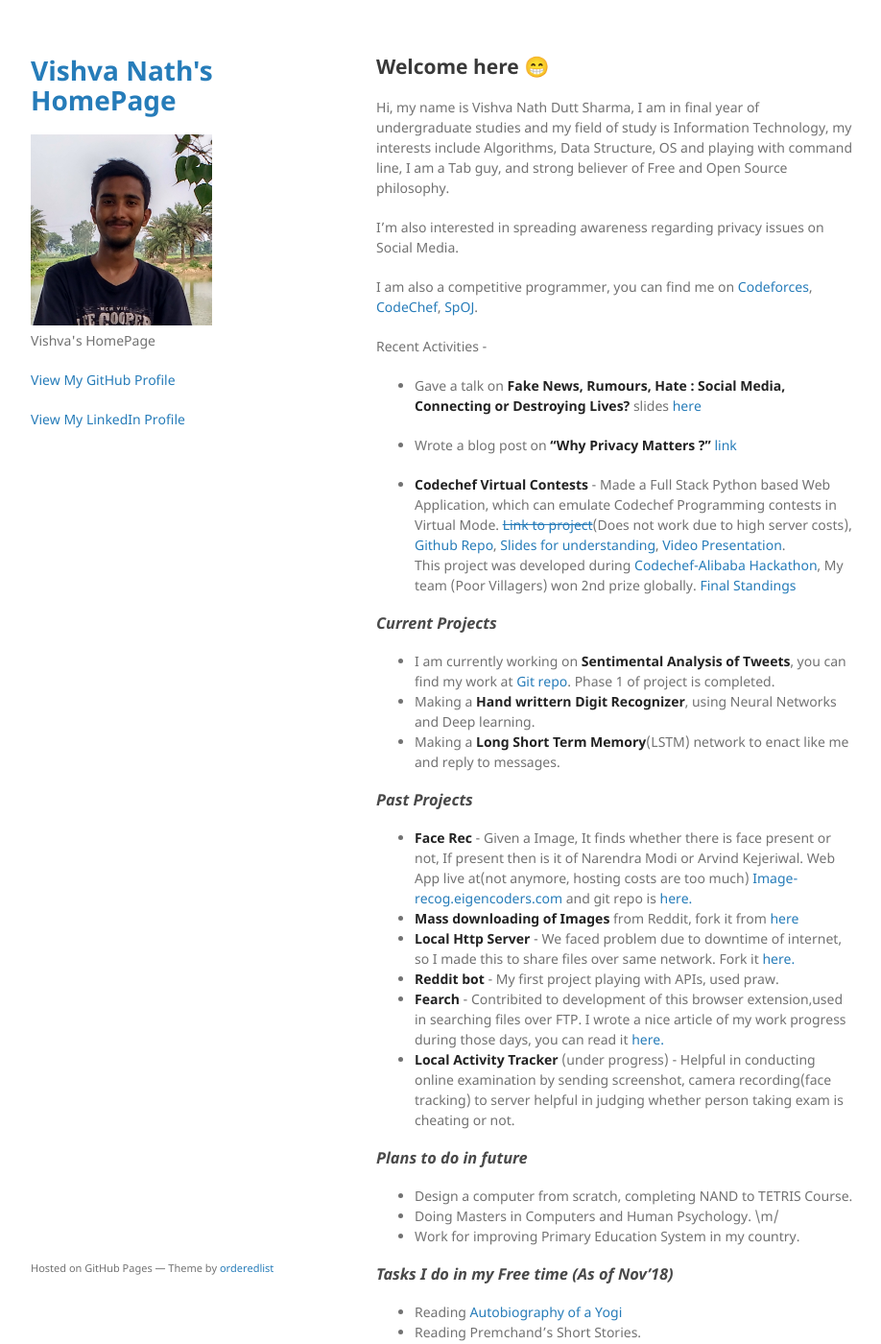
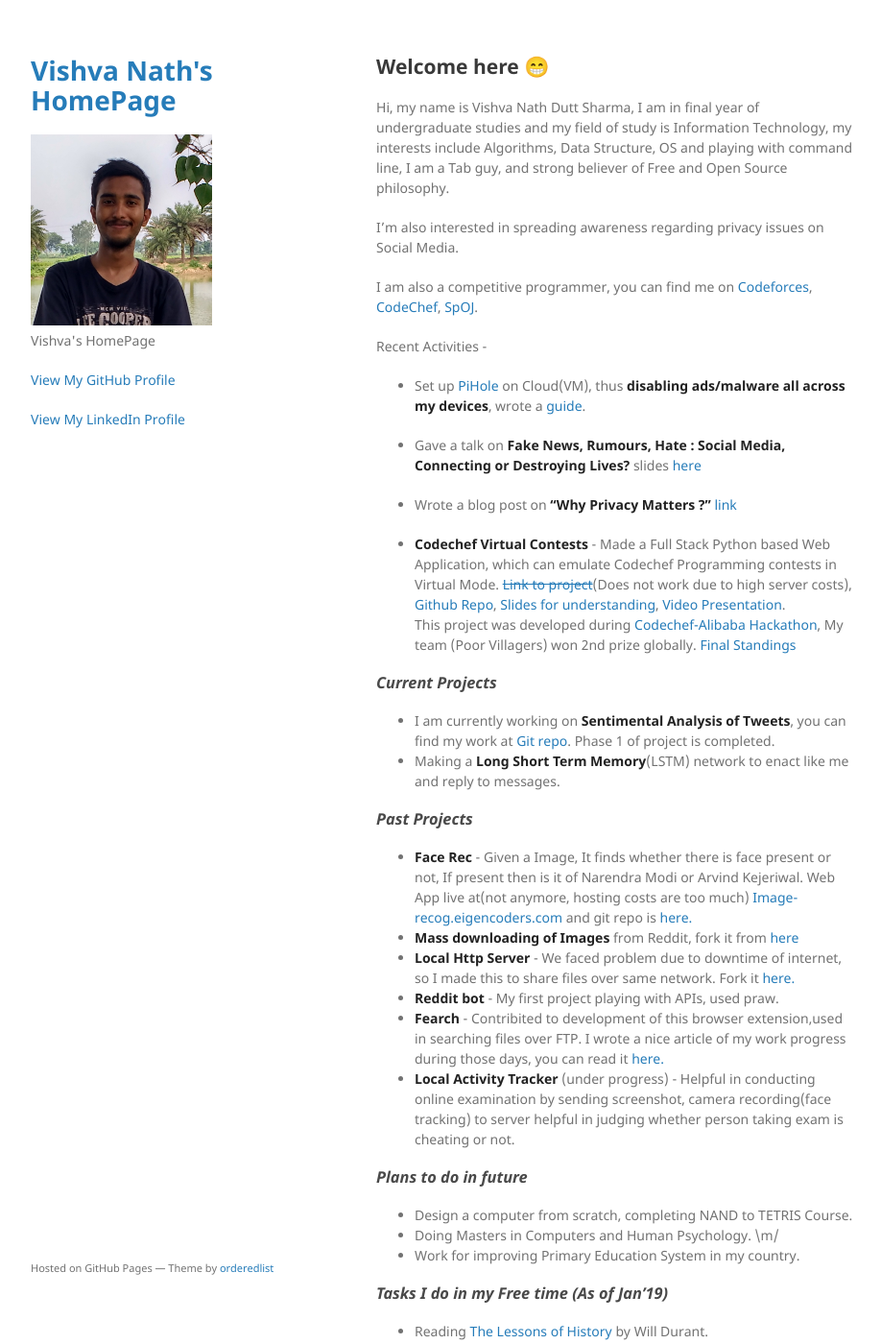
Before and after one commit to vishvanath45/vishvanath45.github.io, a Jekyll site: the page built from index.md, in a window 1280 px wide and 1400 px high. Shown: the whole window at 96% size, without its empty margins (178-1096 px from the left). Built offline with Jekyll 4.4.1, drawn with Linux system fonts in a browser that asks for light colours; our own code applies the rules of GitHub Pages for plain Markdown files; some of the changed text lies outside the part shown.

Commit message:
Add Pi-Hole and other updates.

```diff
--- a/index.md
+++ b/index.md
@@ -7,6 +7,8 @@ I'm also interested in spreading awareness regarding privacy issues on Social Me
 I am also a competitive programmer, you can find me on [Codeforces](http://codeforces.com/profile/v_ns), [CodeChef](https://www.codechef.com/users/v_ns), [SpOJ](http://www.spoj.com/users/v_ns/).
 
 Recent Activities -
+- Set up [PiHole](https://pi-hole.net/) on Cloud(VM), thus **disabling ads/malware all across my devices**, wrote a [guide](https://gist.github.com/vishvanath45/a1c8ae34aa88401eed7fdba3f0831c59).
+
 - Gave a talk on **Fake News, Rumours, Hate : Social Media, Connecting or Destroying Lives?** slides [here](https://docs.google.com/viewer?url=https://raw.githubusercontent.com/vishvanath45/Presentations/master/Fake%20News%2C%20Rumours.pdf)
 
 - Wrote a blog post on **"Why Privacy Matters ?"** [link](https://docs.google.com/document/d/1E0PrGrhvuxRBbzQaKEJYdwYZu_vlTzJZ-kgWpPHncKw/edit?usp=sharing)
@@ -17,7 +19,6 @@ This project was developed during [Codechef-Alibaba Hackathon](https://www.codec
 
 ### _Current Projects_
 - I am currently working on **Sentimental Analysis of Tweets**, you can find my work at [Git repo](https://github.com/vishvanath45/Sentimental_analysis). Phase 1 of project is completed.
-- Making a **Hand writtern Digit Recognizer**, using Neural Networks and Deep learning.
 - Making a **Long Short Term Memory**(LSTM) network to enact like me and reply to messages.
 
 ### _Past Projects_
@@ -34,14 +35,14 @@ This project was developed during [Codechef-Alibaba Hackathon](https://www.codec
 - Doing Masters in Computers and Human Psychology. \m/
 - Work for improving Primary Education System in my country.
 
-### _Tasks I do in my Free time (As of Nov'18)_
+### _Tasks I do in my Free time (As of Jan'19)_
 
-- Reading [Autobiography of a Yogi](https://en.wikipedia.org/wiki/Autobiography_of_a_Yogi)
+- Reading [The Lessons of History](https://en.wikipedia.org/wiki/The_Lessons_of_History) by Will Durant.
 - Reading Premchand's Short Stories.
 - Watching Memes on reddit.com.
 - Completing, PSYC 110: Introduction to Psychology by Dr. Paul Bloom.
 - Watching Youtube Channels like 3Blue1Brown, ElectroBoom, VSause, VisualPolitikEN, Last_Week_Tonight.
-- I am hooked to this song, [Amake Amar Moto Thakte Dao by - Anupam Roy](https://www.youtube.com/watch?v=aprmAXdB-yQ).
+- I am hooked to this song, [Time Flies - Porcupine Tree](https://www.youtube.com/watch?v=JTEWlSTQ1RI).
 
 ### _Some quotes which inspire me_
 
```
